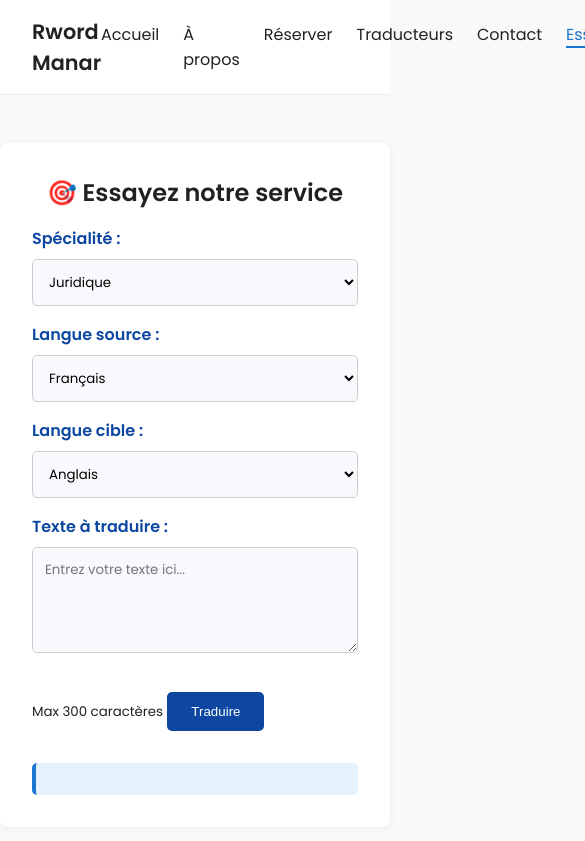
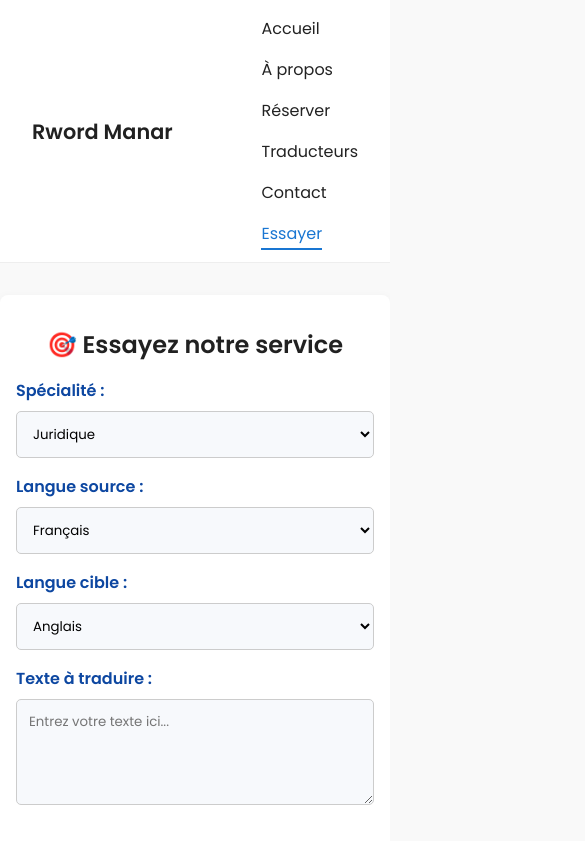
Before and after one commit to pixxso/traduction-realtime-backend, a plain HTML site: page try.html in a window 390 px wide. Shown: the top 841 px of the page, 585 px wide, since content can reach past the window. Drawn offline with Linux system fonts and the light colour scheme; files that its build step writes are made by us from their sources.

Commit message:
Update style.css

```diff
--- a/css/public/css/style.css
+++ b/css/public/css/style.css
@@ -1,122 +1,32 @@
-* {
-  margin: 0;
-  padding: 0;
-  box-sizing: border-box;
+* { margin: 0; padding: 0; box-sizing: border-box; }
+body { font-family: 'Poppins', sans-serif; background: #f9f9f9; color: #212121; }
+
+.navbar { background: #fff; border-bottom: 1px solid #eee; padding: 1rem 2rem; display: flex; justify-content: space-between; align-items: center; position: sticky; top: 0; z-index: 100; }
+.logo { font-weight: 600; font-size: 1.3rem; }
+.nav-links { list-style: none; display: flex; gap: 1.5rem; }
+.nav-links a { text-decoration: none; color: #222; font-weight: 500; padding-bottom: 0.2rem; }
+.nav-links a.active, .nav-links a:hover { color: #1976d2; border-bottom: 2px solid #1976d2; }
+
+.hero { background: #1976d2; color: white; text-align: center; padding: 4rem 2rem; }
+.hero h1 { font-size: 2.5rem; line-height: 1.2; }
+.hero p { font-size: 1.2rem; margin: 1rem 0 2rem; }
+.btn.yellow { background: #ffca28; color: #0d47a1; padding: 0.8rem 1.6rem; font-weight: bold; border-radius: 5px; text-decoration: none; }
+
+.features { max-width: 800px; margin: 2rem auto; background: white; padding: 2rem; border-radius: 8px; box-shadow: 0 2px 10px rgba(0,0,0,0.05); }
+
+form label { font-weight: 600; color: #0d47a1; display: block; margin-top: 1rem; }
+form input, form select, form textarea { width: 100%; padding: 0.75rem; margin-top: 0.5rem; border: 1px solid #ccc; border-radius: 5px; background: #f7f9fc; font-family: inherit; }
+form input:focus, form select:focus, form textarea:focus { border-color: #1976d2; box-shadow: 0 0 0 3px rgba(25,118,210,0.2); outline: none; transition: 0.3s ease; }
+
+form .btn { background: #0d47a1; color: white; border: none; padding: 0.75rem 1.5rem; margin-top: 2rem; border-radius: 5px; cursor: pointer; transition: background 0.3s; }
+form .btn:hover { background: #1565c0; }
+
+#translation-output { margin-top: 2rem; background: #e3f2fd; padding: 1rem; border-left: 4px solid #1976d2; border-radius: 5px; }
+
+footer { background: #fff; padding: 1rem; text-align: center; font-size: 0.9rem; margin-top: 3rem; color: #444; border-top: 1px solid #eee; }
+
+@media (max-width:768px){
+  .nav-links { flex-direction: column; gap:1rem; }
+  .hero h1 { font-size:2rem; }
+  .features, .hero { padding:2rem 1rem; }
 }
-
-body {
-  font-family: 'Poppins', sans-serif;
-  background: #f9f9f9;
-  color: #212121;
-}
-
-.navbar {
-  background: #fff;
-  border-bottom: 1px solid #eee;
-  padding: 1rem 2rem;
-  display: flex;
-  justify-content: space-between;
-  align-items: center;
-}
-
-.logo {
-  font-weight: 600;
-  font-size: 1.3rem;
-}
-
-.nav-links {
-  list-style: none;
-  display: flex;
-  gap: 1.5rem;
-}
-
-.nav-links a {
-  text-decoration: none;
-  color: #222;
-  font-weight: 500;
-}
-
-.nav-links a.active,
-.nav-links a:hover {
-  color: #1976d2;
-  border-bottom: 2px solid #1976d2;
-}
-
-.hero {
-  background: #1976d2;
-  color: white;
-  text-align: center;
-  padding: 4rem 2rem;
-}
-
-.hero .btn.yellow {
-  background: #ffca28;
-  color: #0d47a1;
-  padding: 0.8rem 1.6rem;
-  font-weight: bold;
-  border-radius: 5px;
-  text-decoration: none;
-  margin-top: 2rem;
-  display: inline-block;
-}
-
-.features {
-  max-width: 800px;
-  margin: 3rem auto;
-  background: white;
-  padding: 2rem;
-  border-radius: 8px;
-  box-shadow: 0 2px 10px rgba(0,0,0,0.05);
-}
-
-form label {
-  display: block;
-  margin-top: 1rem;
-  font-weight: 600;
-  color: #0d47a1;
-}
-
-form input,
-form select,
-form textarea {
-  width: 100%;
-  padding: 0.75rem;
-  margin-top: 0.5rem;
-  border: 1px solid #ccc;
-  border-radius: 5px;
-  font-family: inherit;
-  background: #f7f9fc;
-}
-
-form .btn {
-  background: #0d47a1;
-  color: white;
-  border: none;
-  padding: 0.75rem 1.5rem;
-  margin-top: 2rem;
-  border-radius: 5px;
-  cursor: pointer;
-  transition: background 0.3s;
-}
-
-form .btn:hover {
-  background: #1565c0;
-}
-
-#translation-output {
-  margin-top: 2rem;
-  background: #e3f2fd;
-  padding: 1rem;
-  border-left: 4px solid #1976d2;
-  border-radius: 5px;
-}
-
-footer {
-  background: #fff;
-  padding: 1rem;
-  text-align: center;
-  font-size: 0.9rem;
-  margin-top: 3rem;
-  color: #444;
-  border-top: 1px solid #eee;
-}
```
